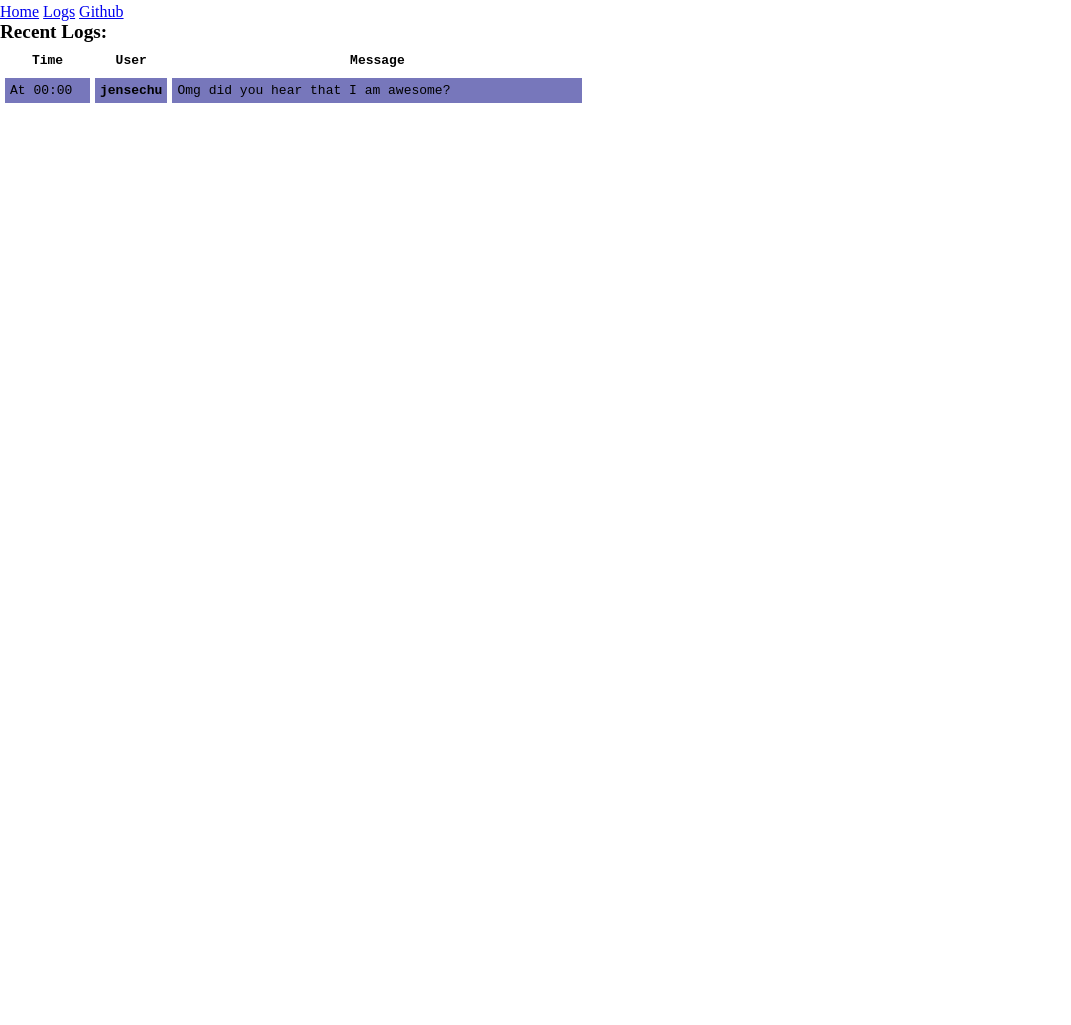
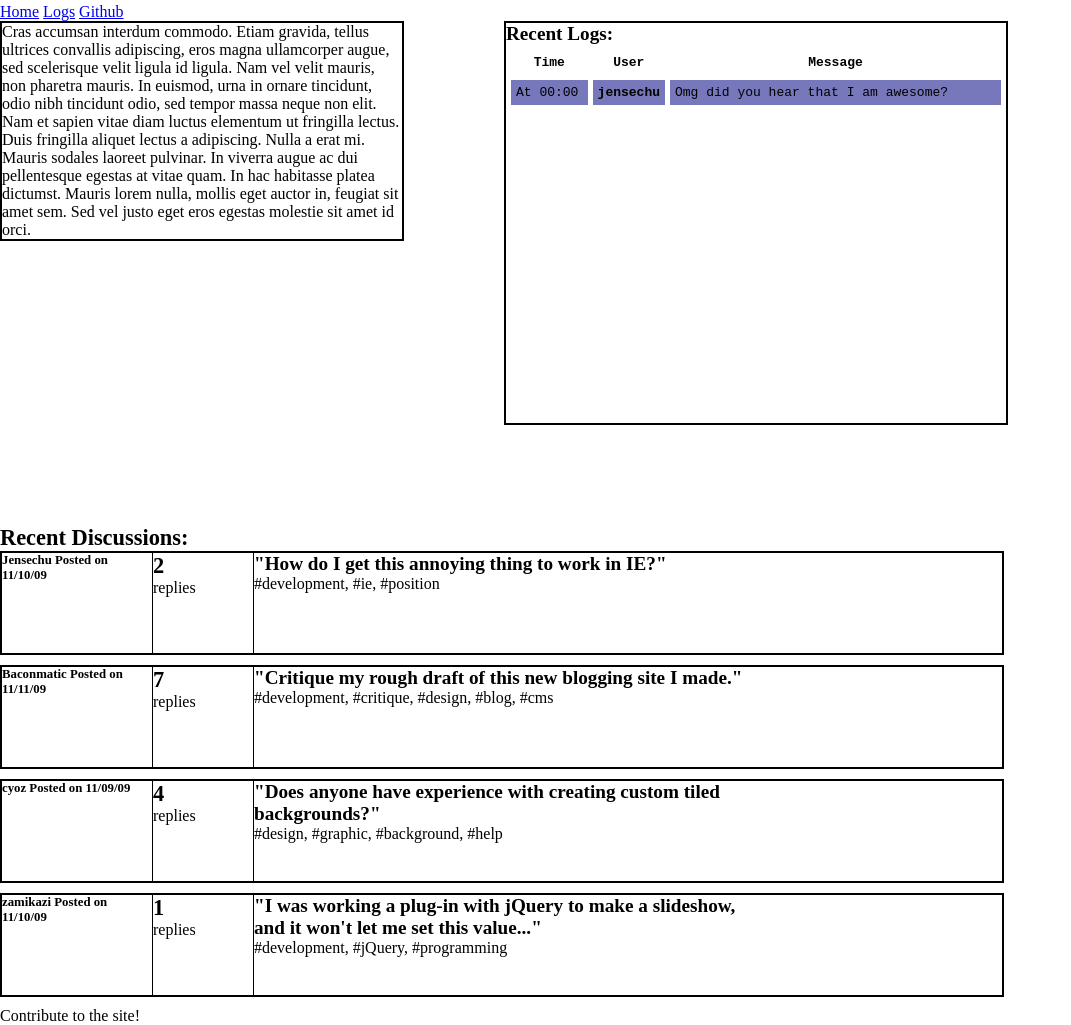
Before and after one commit to sshirokov/irc.webdesign, a plain HTML site: page index.html in a window 1280 px wide. Shown: the part 201-1226 px from the top of the page, without its empty margins (0-1071 px from the left). Before the commit the page ends 800 px from the top, so only its background shows below. Drawn offline with nearby package versions, Linux system fonts and the light colour scheme.

Commit message:
Wrote the markup for the new site to be styled with CSS. Created the new Issues section. All borders are only to designate the different sections, and can be removed.

```diff
--- a/css/main.css
+++ b/css/main.css
@@ -5,15 +5,67 @@ body {
 }
 
 #wrap {
+    width: 1010px;
 }
 
-#side {
+#intro {
+    float: left;
+    width: 400px;
+    border: 2px solid black;
 }
 
-#content {
+#logs {
+    border: 2px solid black;
+    float: left;
+    height: 400px;
+    width: 500px;
+    margin: 0px 0px 100px 100px;
 }
 
-header#head {
+#issues {
+    width: 1000px;
+    float: left;
+}
+
+.issue {
+    width: 100%;
+    height: 100px;
+    border: 2px solid black;
+}
+
+.info {
+    float: left;
+    height: 100px;
+    width: 150px;
+    border-right: 1px solid black;
+}
+
+.replies {
+    float: left;
+    height: 100px;
+    width: 100px;
+    border-right: 1px solid black;
+}
+
+.question {
+    width: 500px;
+    float: left;
+}
+
+#one {
+    margin-bottom: 10px;
+}
+
+#two {
+    margin-bottom: 10px;
+}
+
+#three {
+    margin-bottom: 10px;
+}
+
+#four {
+    margin-bottom: 10px;
 }
 
 nav, article, footer {
@@ -103,3 +155,10 @@ table#log tr > td:nth-child(3n) {
 header, nav, footer, section, article {
     display: block;
 }
+
+
+
+.issue {
+    display: block;
+    margin-bottom: 50px;
+}
--- a/index.html
+++ b/index.html
@@ -10,7 +10,6 @@
     <script src="/js/index.js" type="text/javascript"></script>
   </head>
   <body>
-
     <header id="head">
       <hgroup>
 	<img src="media/logo_header.png"/>
@@ -25,6 +24,13 @@
       </ul>
     </nav>
 
+    <div id="wrap">
+
+      <div id="intro">
+	Cras accumsan interdum commodo. Etiam gravida, tellus ultrices convallis adipiscing, eros magna ullamcorper augue, sed scelerisque velit ligula id ligula. Nam vel velit mauris, non pharetra mauris. In euismod, urna in ornare tincidunt, odio nibh tincidunt odio, sed tempor massa neque non elit. Nam et sapien vitae diam luctus elementum ut fringilla lectus. Duis fringilla aliquet lectus a adipiscing. Nulla a erat mi. Mauris sodales laoreet pulvinar. In viverra augue ac dui pellentesque egestas at vitae quam. In hac habitasse platea dictumst. Mauris lorem nulla, mollis eget auctor in, feugiat sit amet sem. Sed vel justo eget eros egestas molestie sit amet id orci.
+      </div>
+
+      <div id="logs">
 	<h4>Recent Logs:</h4>
 	<table border="0" cellspacing="5" cellpadding="5" id="log">
 	  <tr><th>Time</th><th>User</th><th>Message</th></tr>
@@ -35,6 +41,76 @@
 	    awesome?</td>
 	  </tr>
 	</table>
+      </div>
 
+      <div id="issues">
+	<h3>Recent Discussions:</h3>
+
+	<div id="one" class="issue">
+	  <div class="info">
+	    <h5>Jensechu
+	    Posted on 11/10/09</h5>
+	  </div>
+	  <div class="replies">
+	    <h3>2</h3>
+	    replies
+	  </div>
+	  <div class="question">
+	  <h4>"How do I get this annoying thing to work in IE?"</h4>
+	    #development, #ie, #position
+	  </div>
+	</div>
+
+	<div id="two" class="issue">
+	  <div class="info">
+	    <h5>Baconmatic
+	    Posted on 11/11/09</h5>
+	  </div>
+	  <div class="replies">
+	    <h3>7</h3>
+	    replies
+	  </div>
+	  <div class="question">
+	  <h4>"Critique my rough draft of this new blogging site I made."</h4>
+	    #development, #critique, #design, #blog, #cms
+	  </div>
+	</div>
+
+	<div id="three" class="issue">
+	  <div class="info">
+	    <h5>cyoz
+	    Posted on 11/09/09</h5>
+	  </div>
+	  <div class="replies">
+	    <h3>4</h3>
+	    replies
+	  </div>
+	  <div class="question">
+	  <h4>"Does anyone have experience with creating custom tiled backgrounds?"</h4>
+	    #design, #graphic, #background, #help
+	  </div>
+	</div>
+
+	<div id="four" class="issue">
+	  <div class="info">
+	    <h5>zamikazi
+	    Posted on 11/10/09</h5>
+	  </div>
+	  <div class="replies">
+	    <h3>1</h3>
+	    replies
+	  </div>
+	  <div class="question">
+	  <h4>"I was working a plug-in with jQuery to make a slideshow, and it won't let me set this value..."</h4>
+	    #development, #jQuery, #programming
+	  </div>
+	</div>
+
+	<footer>
+	  Contribute to the site!
+	</footer>
+
+      </div>
+    </div>
   </body>
 </html>
```
Lines whose indentation alone changed are shown as unchanged.
